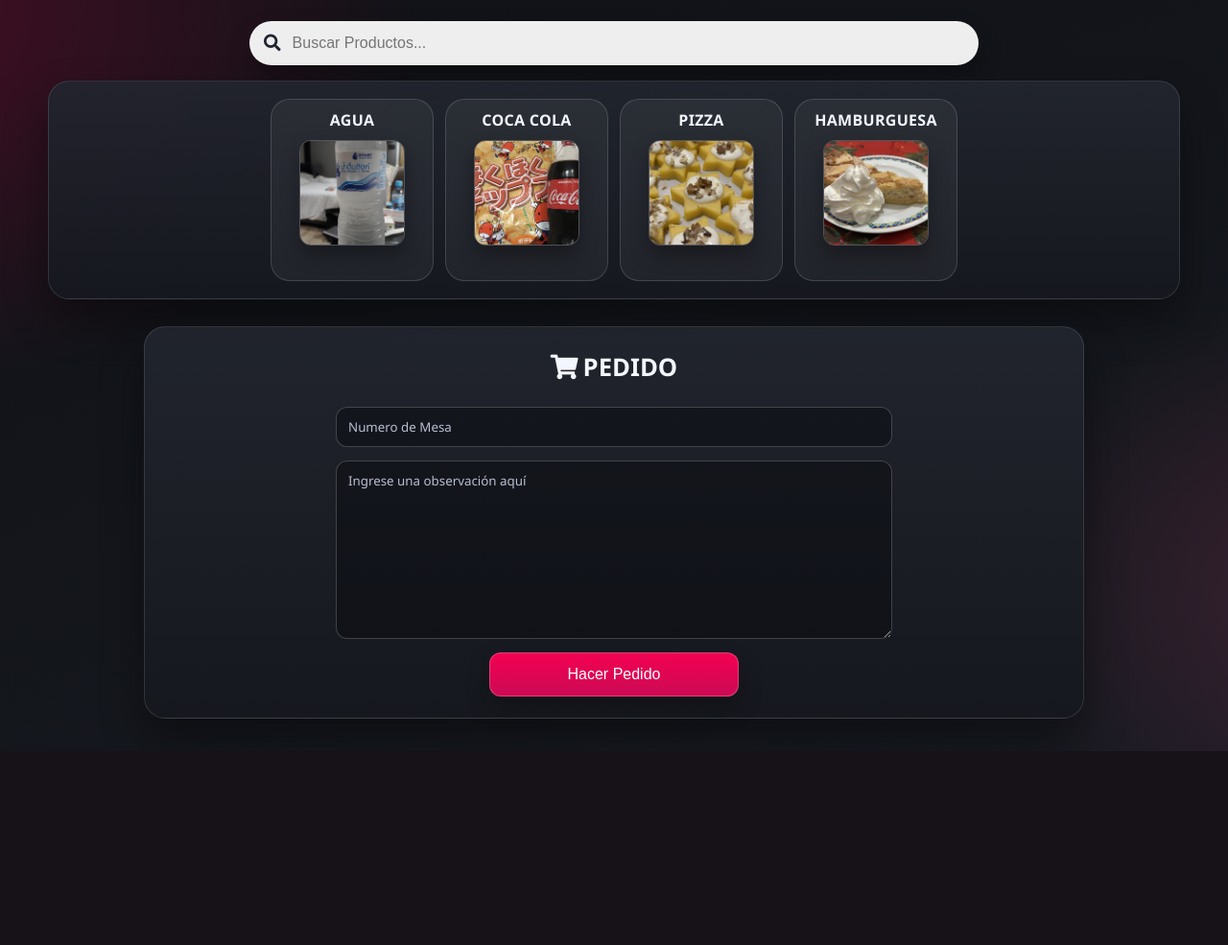
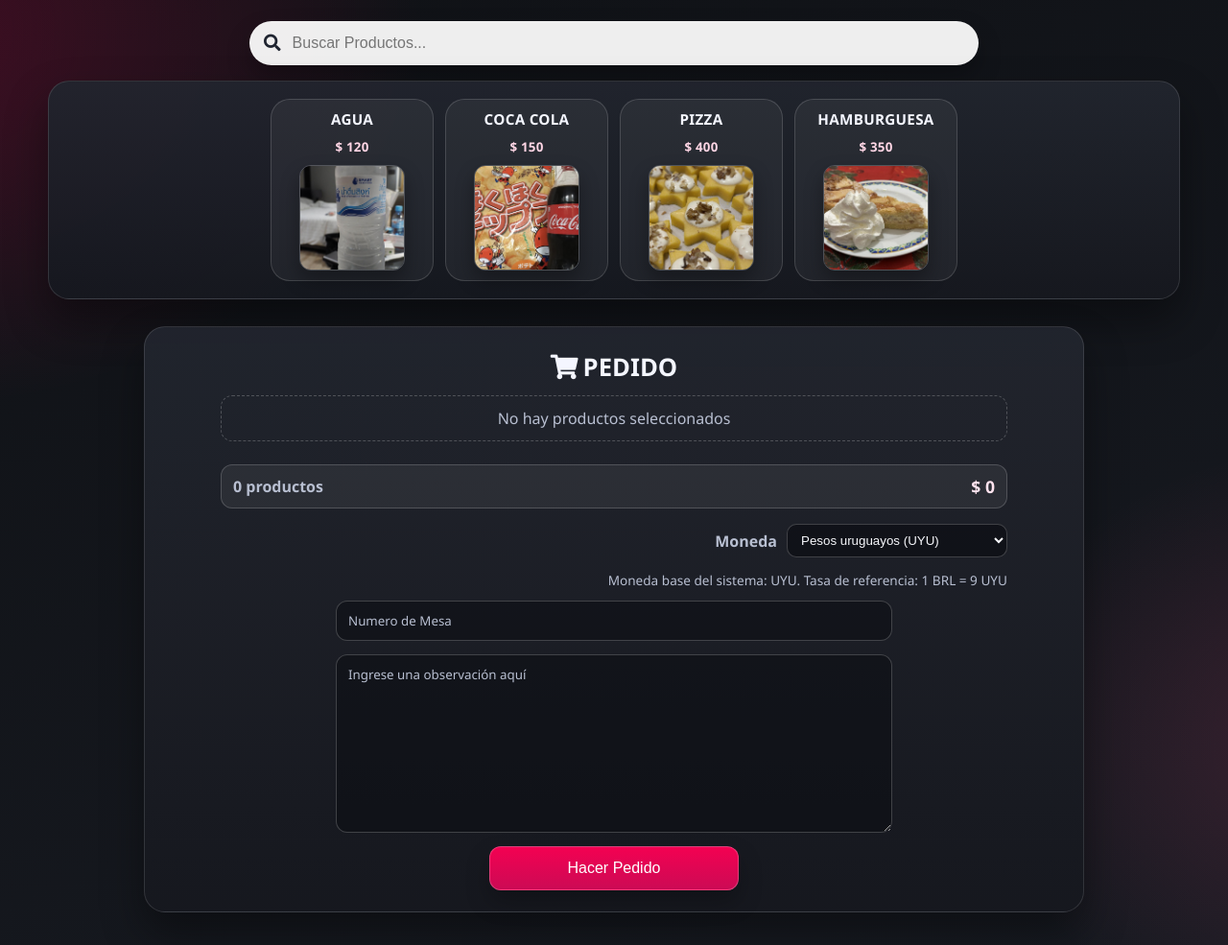
Before and after one commit to Facundo-2312/TCC-FINAL, a PHP site: page /MVCsix1.0/pedido/pedido.php in a window 1280 px wide. Shown: the part 72-1057 px from the top of the page at 96% size. Before the commit the page ends 855 px from the top, so only its background shows below. Run offline with PHP 8.4, Linux system fonts and the light colour scheme; the visitor is signed in with stand-in values (Sample User, id 1); data comes from the database, SQL or seed files in the repository.

Commit message:
cleanup_alertas

```diff
--- a/MVCsix1.0/InterfazProducto.php
+++ b/MVCsix1.0/InterfazProducto.php
@@ -30,11 +30,26 @@ function resolverImagenProducto($nombreProducto, $rutaImagen)
         'torta' => 'img/default_postre_hq.jpg'
     );
 
+    $imagenesEspecificas = array(
+        'hamburguesa' => 'img/hamburguesa_hq.jpg',
+        'burger' => 'img/hamburguesa_hq.jpg',
+        'pizza' => 'img/pizza_hq.jpg',
+        'coca' => 'img/coca_hq.jpg',
+        'cola' => 'img/coca_hq.jpg',
+        'agua' => 'img/agua_hq.jpg'
+    );
+
     $categoriaDefault = 'img/default_comida_hq.jpg';
     foreach ($defaultsPorCategoria as $keyword => $defaultPath) {
         if (mb_strpos($nombre, $keyword) !== false) {
             $categoriaDefault = $defaultPath;
             break;
+        }
+    }
+
+    foreach ($imagenesEspecificas as $keyword => $rutaEspecifica) {
+        if (mb_strpos($nombre, $keyword) !== false && is_file(__DIR__ . '/' . $rutaEspecifica)) {
+            return $rutaEspecifica;
         }
     }
 
--- a/MVCsix1.0/pedido/pedido.php
+++ b/MVCsix1.0/pedido/pedido.php
@@ -87,6 +87,18 @@ if ($Rol== "Mozo"){
   <h2><i class="fas fa-shopping-cart" style="margin-right: 5px;"></i>PEDIDO</h2>
     <div id="pedidoContainer">
       <ul id="orderList"></ul>
+      <div id="orderSummary" aria-live="polite">
+        <span id="orderItemsCount">0 productos</span>
+        <strong id="orderTotalValue">$ 0</strong>
+      </div>
+      <div id="currencyRow">
+        <label for="currencySelect">Moneda</label>
+        <select id="currencySelect" name="currency">
+          <option value="UYU" selected>Pesos uruguayos (UYU)</option>
+          <option value="BRL">Reales brasileños (BRL)</option>
+        </select>
+      </div>
+      <p id="exchangeRateHint">Cotizacion fija: 1 BRL = 9 UYU</p>
       <input class="mesa" type="text" id="Mesa" name="Mesa" placeholder="Numero de Mesa">
       <textarea placeholder="Ingrese una observación aquí" name="" id="observaciones" cols="30" rows="9"></textarea>
     </div>
--- a/MVCsix1.0/pedido/style.css
+++ b/MVCsix1.0/pedido/style.css
@@ -180,6 +180,17 @@ header {
   font-weight: 600;
 }
 
+.product-name {
+  font-size: 0.95rem;
+}
+
+.product-price {
+  display: block;
+  color: #ffd6e5;
+  font-weight: 700;
+  letter-spacing: 0.2px;
+}
+
 #pedidoSection {
   width: min(980px, 95%);
   margin: 28px auto 34px;
@@ -213,6 +224,68 @@ ul {
   margin-bottom: 24px;
 }
 
+#orderSummary {
+  width: min(820px, 100%);
+  margin: 0 auto 16px;
+  padding: 10px 12px;
+  border-radius: 12px;
+  border: 1px solid rgba(255, 255, 255, 0.18);
+  background: rgba(255, 255, 255, 0.06);
+  display: flex;
+  justify-content: space-between;
+  align-items: center;
+  gap: 12px;
+}
+
+#orderItemsCount {
+  color: var(--muted);
+  font-weight: 600;
+}
+
+#orderTotalValue {
+  color: #ffe3ee;
+  font-size: 1.1rem;
+}
+
+#currencyRow {
+  width: min(820px, 100%);
+  margin: 0 auto 14px;
+  display: flex;
+  justify-content: flex-end;
+  align-items: center;
+  gap: 10px;
+}
+
+#currencyRow label {
+  color: var(--muted);
+  font-weight: 600;
+}
+
+#currencyRow select {
+  min-width: 230px;
+  padding: 8px 10px;
+  border-radius: 10px;
+  border: 1px solid rgba(255, 255, 255, 0.2);
+  background: rgba(12, 14, 19, 0.7);
+  color: var(--text);
+}
+
+#exchangeRateHint {
+  width: min(820px, 100%);
+  margin: 0 auto 12px;
+  color: var(--muted);
+  font-size: 0.85rem;
+  text-align: right;
+}
+
+.pedido-empty {
+  padding: 12px;
+  text-align: center;
+  border-radius: 12px;
+  border: 1px dashed rgba(255, 255, 255, 0.22);
+  color: var(--muted);
+}
+
 .pedido {
   width: 100%;
   display: flex;
```
Also changed, not shown: other parts of MVCsix1.0/pedido/style.css (+46 -0 lines), MVCsix1.0/GuardarPedido.php (+12 -2 lines), MVCsix1.0/InterfazPedido.php (+20 -1 lines), MVCsix1.0/pedido/script.js (+193 -37 lines).
